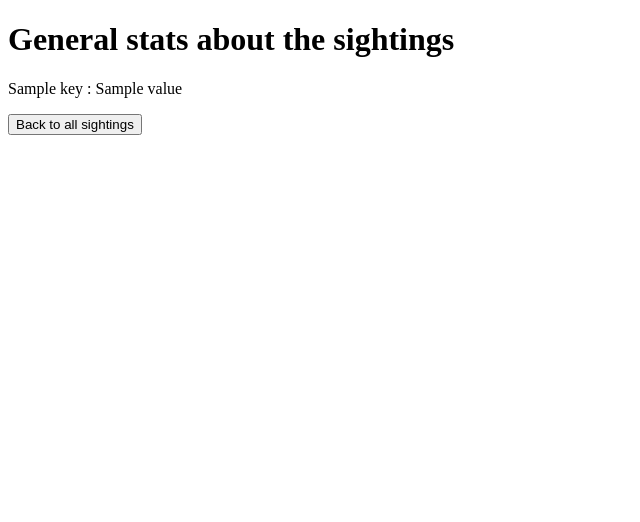
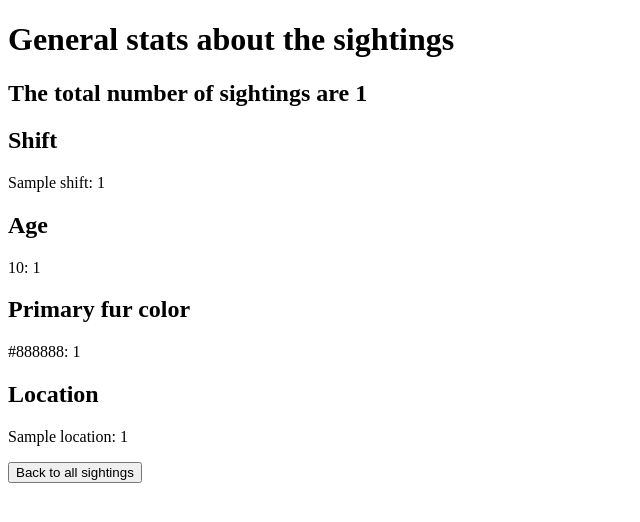
Before and after one commit to dx2195/project, a Django app: template tracker/templates/tracker/stats.html in a window 1280 px wide. Shown: the top 522 px of the page, without its empty margins (0-640 px from the left). Run offline with Django 3.2, Linux system fonts and the light colour scheme; the template is opened without the code that fills it: most values are stand-ins (such as "Sample title", 1, 10 or a date in 2020).

Commit message:
Modify stats.html

```diff
--- a/tracker/templates/tracker/stats.html
+++ b/tracker/templates/tracker/stats.html
@@ -5,9 +5,38 @@
 	    General stats about the sightings
 	</h1>
 
-        {% for key, value in shift_stats.items %}
-	    <p>{{key}} : {{value}}</p>
+	<h2>
+	    The total number of sightings are {{total_sightings}}
+	</h2>
+
+	<h2>
+	    Shift
+	</h2>
+        {% for data in shift_stats %}
+	    <p>{{data.shift}}: {{data.shift_count}}</p>
 	{% endfor %}
+
+	<h2>
+            Age
+        </h2>
+        {% for data in age_stats %}
+            <p>{{data.age}}: {{data.age_count}}</p>
+        {% endfor %}
+
+	<h2>
+            Primary fur color
+        </h2>
+        {% for data in primary_fur_color_stats %}
+            <p>{{data.primary_fur_color}}: {{data.primary_fur_color_count}}</p>
+        {% endfor %}
+
+	<h2>
+            Location
+        </h2>
+        {% for data in location_stats %}
+            <p>{{data.location}}: {{data.location_count}}</p>
+        {% endfor %}
+
 	<a href = "/tracker/sightings/"><input type = "button" value = "Back to all sightings"></a>
     </body>
 </html>
```
